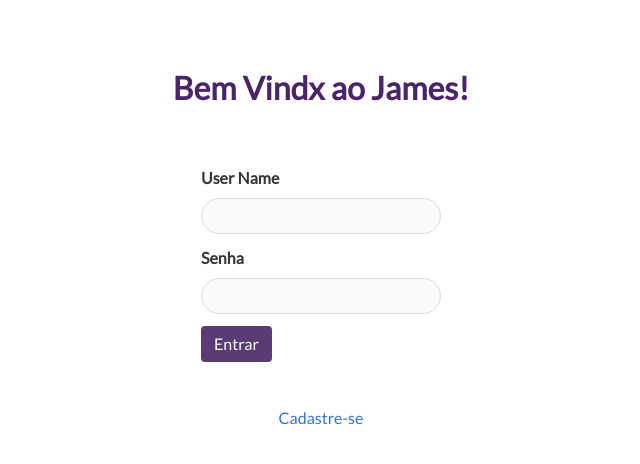
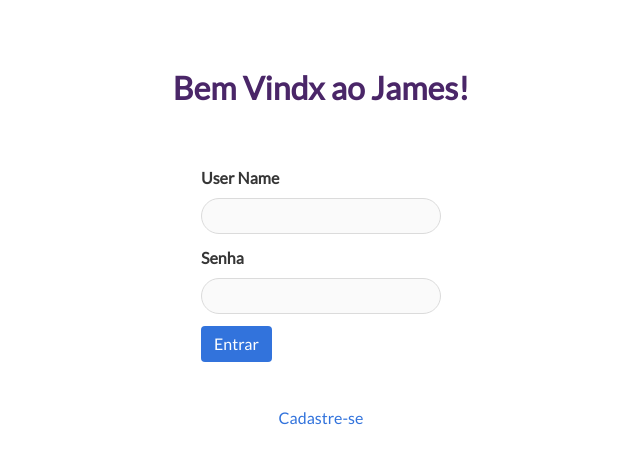
Before and after one commit to wvxbs/james, a React (Create React App) app: page / in a window 1280 px wide. Shown: the top 464 px of the page, without its empty margins (319-959 px from the left). Built offline with nearby package versions, Linux system fonts and the light colour scheme.

Commit message:
login submit button colors updated

```diff
--- a/src/Layout/content/form/LogIn.js
+++ b/src/Layout/content/form/LogIn.js
@@ -65,7 +65,7 @@ const logIn = props => {
                             <input className="input is-rounded" type="password" placeholder="" onChange={password => setPassword(password.target.value)} />
                         </div>
                     </div>
-                    <a href="#" className="button is-primary" onClick={() => submitData(userName, password)}>
+                    <a href="#" className="button is-link" onClick={() => submitData(userName, password)}>
                         Entrar
                     </a>
                 </div>
--- a/src/Layout/content/form/SignIn.js
+++ b/src/Layout/content/form/SignIn.js
@@ -80,7 +80,7 @@ const logIn = props => {
                         </div>
                     </div>
                     <button
-                        className="button is-primary"
+                        className="button is-link"
                         onClick={() => setRedirect(submitData(email, password))}
                     >
                         Entrar
--- a/src/index.css
+++ b/src/index.css
@@ -28,8 +28,6 @@ body {
   .form-container .input {
     box-shadow: 0 0 0;
     background: rgba(0, 0, 0, 0.02); }
-  .form-container .button {
-    background-color: rgba(74, 38, 104, 0.9); }
 
 .title {
   color: #4a2668;
--- a/src/index.sass
+++ b/src/index.sass
@@ -29,8 +29,6 @@ body
   .input
     box-shadow: 0 0 0
     background: rgba(black, .02)
-  .button
-    background-color: rgba($highlight-color, .9)
 //
 
 .title
```
